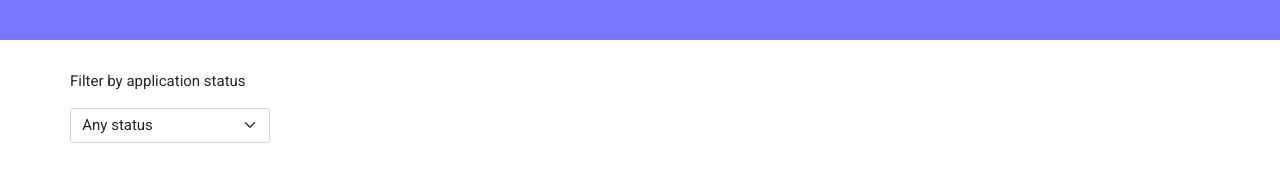
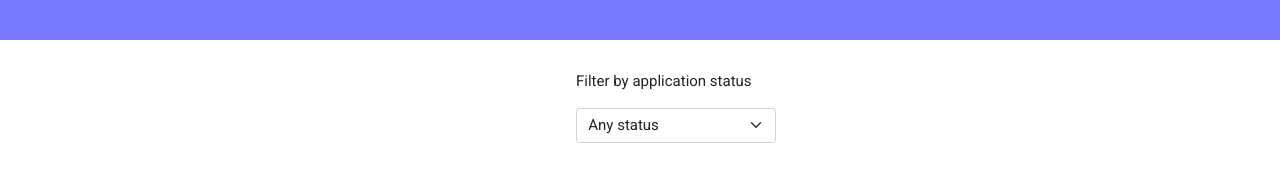
Before and after one commit to SabrinaStaicu/joblish-frontend, a React (Create React App) app: page /user-applications in a window 1280 px wide. Shown: the part 200-393 px from the top of the page. Built offline with nearby package versions, Linux system fonts and the light colour scheme; no server answers.

Commit message:
up to date

```diff
--- a/src/components/application/UserApplications.js
+++ b/src/components/application/UserApplications.js
@@ -37,7 +37,7 @@ const UserApplications = () => {
             <div className="jobsTop">
                 <h1 style={{color:"white"}}>Current job applications</h1>
             </div>
-            <div style={{width: "300px", marginTop: "30px", marginLeft: "70px"}}>
+            <div style={{width: "300px", marginTop: "30px", marginLeft: "45%"}}>
                 <p>Filter by application status</p>
                 <select className="form-select" aria-label="Default select example" style={{width: "200px"}} onChange={filterByStatus}>
                     <option value="Any_status">Any status</option>
```
